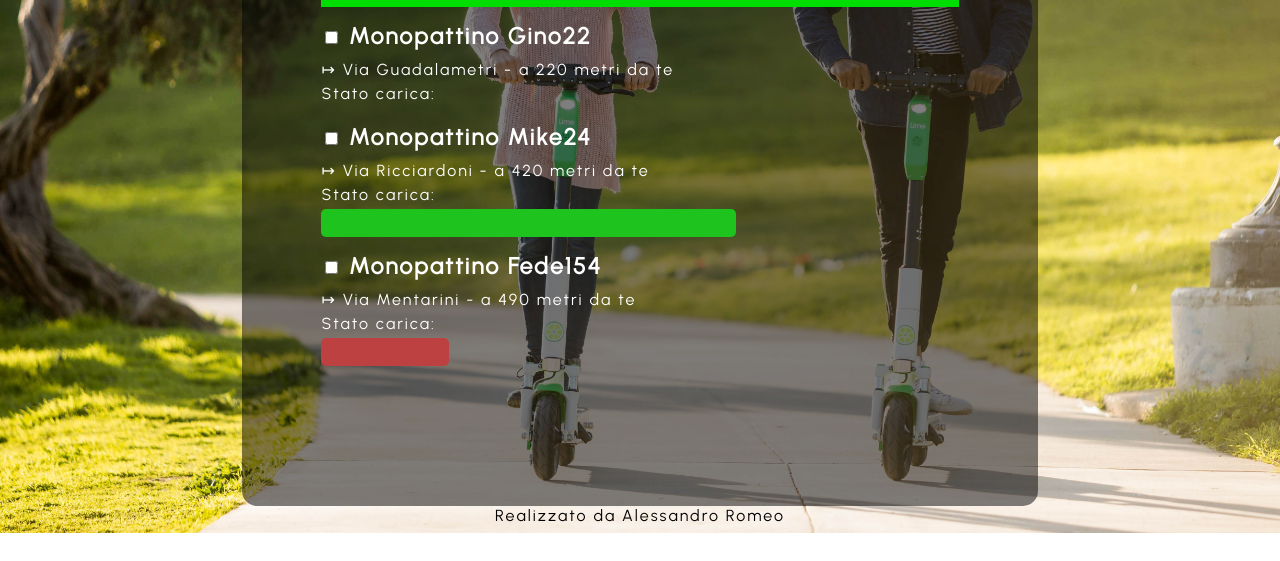
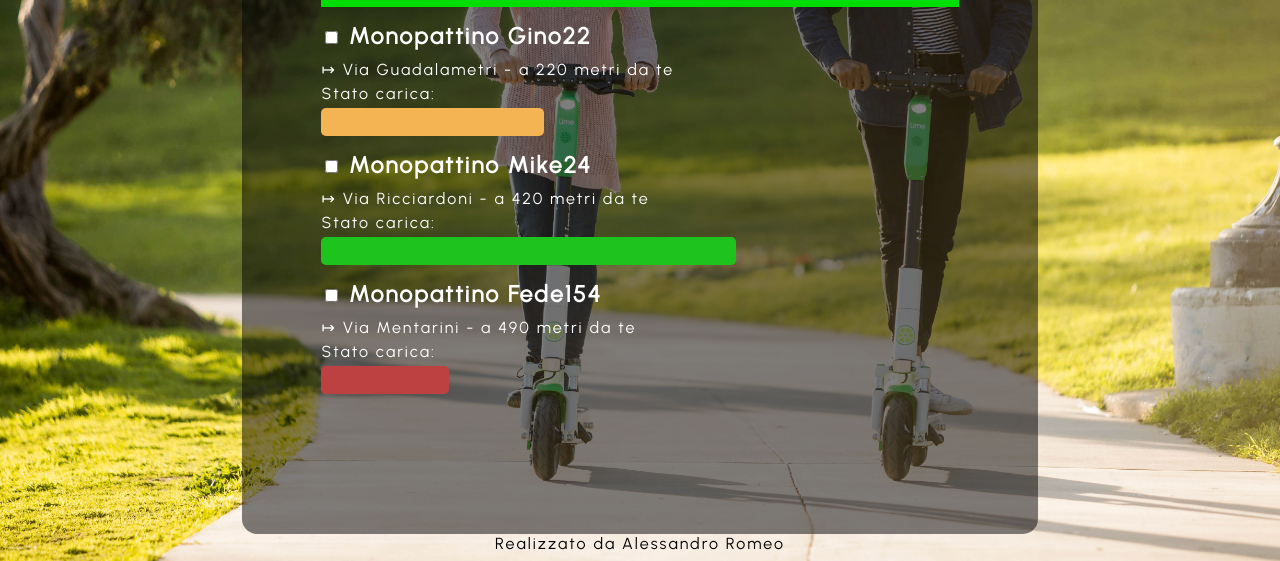
Before and after one commit to RomeoAlex/PrimoPasso, a plain HTML site: page index.html in a window 1280 px wide. Shown: the part 288-849 px from the top of the page. Before the commit the page ends 821 px from the top, so only its background shows below. Drawn offline with Linux system fonts and the light colour scheme.

Commit message:
Add files via upload

```diff
--- a/style.css
+++ b/style.css
@@ -71,7 +71,7 @@ font-size: 23px;
 .carica{
 padding-bottom:5px;
 }
-#batteria1{
+#batteria{
   padding-top:3px;
   border-radius: 5px;
   background-color: #f5b453;
```
